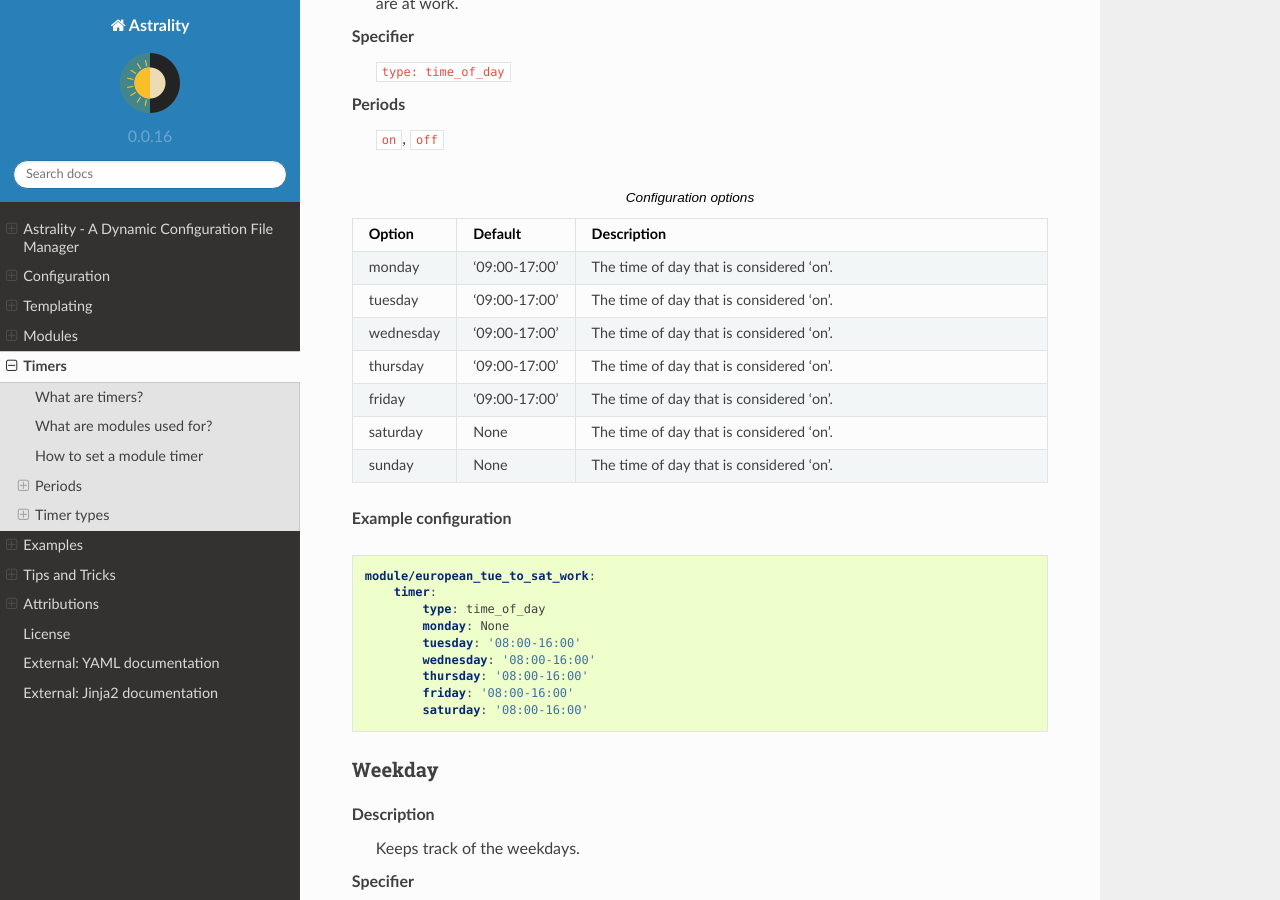
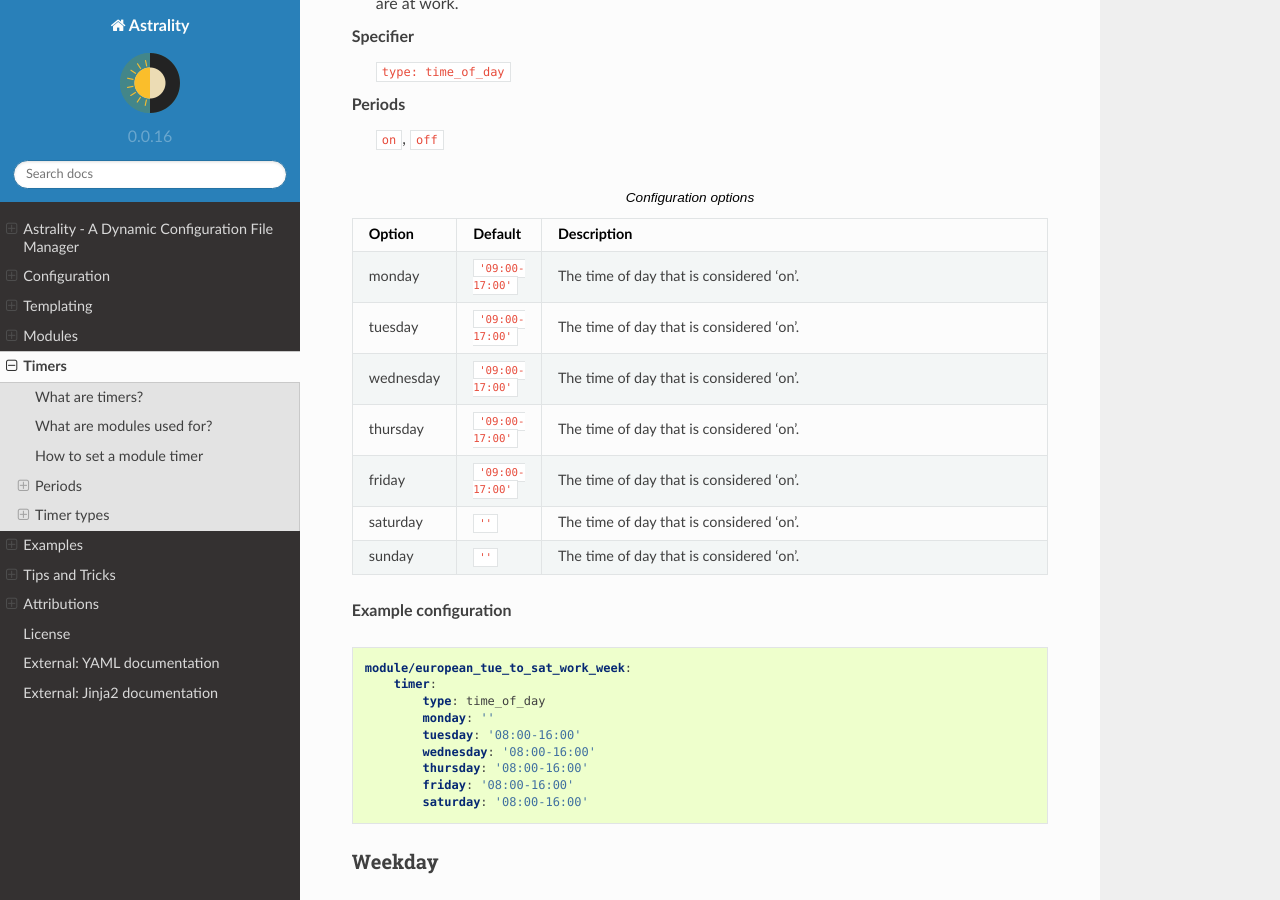
Before and after one commit to JakobGM/astrality, a Sphinx documentation site: the page built from docs/timers.rst, in a window 1280 px wide and 900 px high, scrolled down 4361 px. Built offline with Sphinx 7.4.7 and the Read the Docs theme 2.0.0, drawn with Linux system fonts in a browser that asks for light colours.

Commit message:
Change syntax for no `on` period during weekday

```diff
--- a/docs/timers.rst
+++ b/docs/timers.rst
@@ -211,23 +211,23 @@ Periods
    :header: "Option", "Default", "Description"
    :widths: 6, 5, 30
 
-   "monday", "'09:00-17:00'", "The time of day that is considered 'on'."
-   "tuesday", "'09:00-17:00'", "The time of day that is considered 'on'."
-   "wednesday", "'09:00-17:00'", "The time of day that is considered 'on'."
-   "thursday", "'09:00-17:00'", "The time of day that is considered 'on'."
-   "friday", "'09:00-17:00'", "The time of day that is considered 'on'."
-   "saturday", None, "The time of day that is considered 'on'."
-   "sunday", None, "The time of day that is considered 'on'."
+   "monday", "``'09:00-17:00'``", "The time of day that is considered 'on'."
+   "tuesday", "``'09:00-17:00'``", "The time of day that is considered 'on'."
+   "wednesday", "``'09:00-17:00'``", "The time of day that is considered 'on'."
+   "thursday", "``'09:00-17:00'``", "The time of day that is considered 'on'."
+   "friday", "``'09:00-17:00'``", "The time of day that is considered 'on'."
+   "saturday", "``''``", "The time of day that is considered 'on'."
+   "sunday", "``''``", "The time of day that is considered 'on'."
 
 
 **Example configuration**
 
 .. code-block:: yaml
 
-    module/european_tue_to_sat_work:
+    module/european_tue_to_sat_work_week:
         timer:
             type: time_of_day
-            monday: None
+            monday: ''
             tuesday: '08:00-16:00'
             wednesday: '08:00-16:00'
             thursday: '08:00-16:00'
```
Also changed, not shown: 1 other file.
